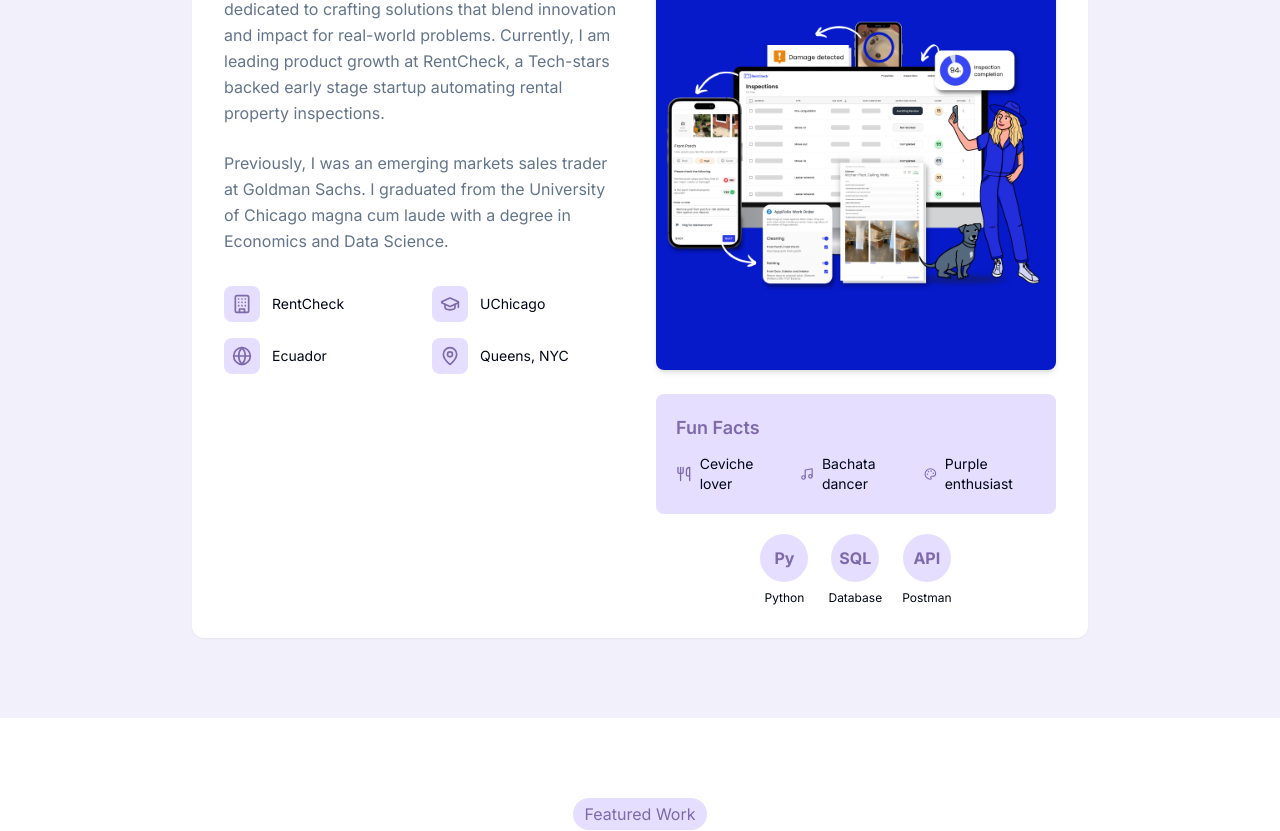
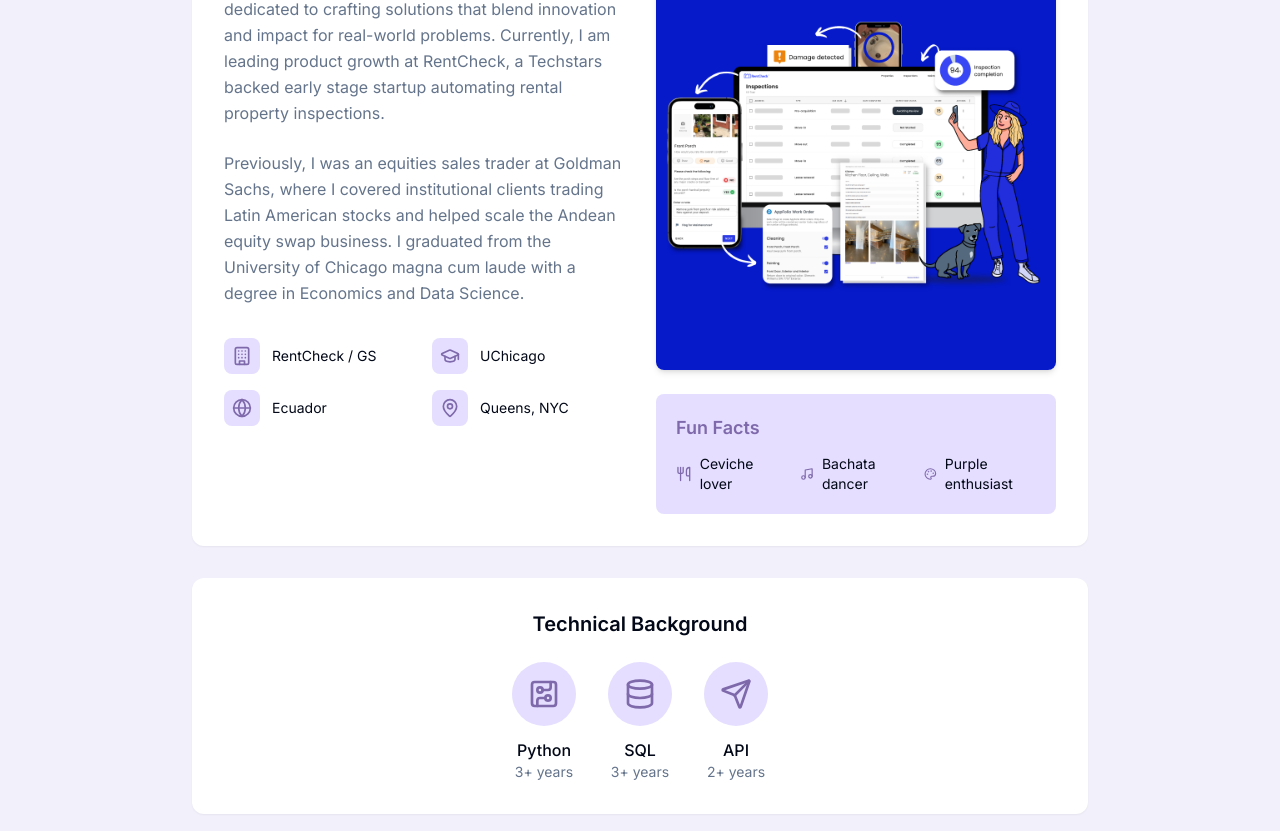
Before and after one commit to navjos/josselyn, a React (Vite) app: page / in a window 1280 px wide. Shown: the part 1078-1909 px from the top of the page. Built offline with nearby package versions, Linux system fonts and the light colour scheme.

Commit message:
Update About section content
Update the About section to reflect previous technical background and experience, including Goldman Sachs experience and RentCheck details. Also, update professional icon to include "GS".

```diff
--- a/src/components/About.tsx
+++ b/src/components/About.tsx
@@ -1,6 +1,6 @@
 
 import React, { useEffect, useRef } from 'react';
-import { Building, GraduationCap, Globe, MapPin, Music, Utensils, Palette } from 'lucide-react';
+import { Building, GraduationCap, Globe, MapPin, Music, Utensils, Palette, CircuitBoard, Database, Send } from 'lucide-react';
 
 const About = () => {
   const sectionRef = useRef<HTMLElement>(null);
@@ -38,14 +38,14 @@ const About = () => {
             Product, Impact, and Innovation
           </h2>
 
-          <div className="bg-white p-8 rounded-xl shadow-sm card-hover max-w-4xl w-full">
+          <div className="bg-white p-8 rounded-xl shadow-sm card-hover max-w-4xl w-full mb-8">
             <div className="flex flex-col md:flex-row gap-8">
               <div className="md:w-1/2">
                 <p className="text-muted-foreground mb-6 leading-relaxed">
-                  I'm a product professional and ecosystem builder dedicated to crafting solutions that blend innovation and impact for real-world problems. Currently, I am leading product growth at RentCheck, a Tech-stars backed early stage startup automating rental property inspections.
+                  I'm a product professional and ecosystem builder dedicated to crafting solutions that blend innovation and impact for real-world problems. Currently, I am leading product growth at RentCheck, a Techstars backed early stage startup automating rental property inspections.
                 </p>
                 <p className="text-muted-foreground mb-6 leading-relaxed">
-                  Previously, I was an emerging markets sales trader at Goldman Sachs. I graduated from the University of Chicago magna cum laude with a degree in Economics and Data Science.
+                  Previously, I was an equities sales trader at Goldman Sachs, where I covered institutional clients trading Latin American stocks and helped scale the Andean equity swap business. I graduated from the University of Chicago magna cum laude with a degree in Economics and Data Science.
                 </p>
 
                 <div className="grid grid-cols-2 gap-4 mt-8">
@@ -53,7 +53,7 @@ const About = () => {
                     <div className="p-2 bg-soft-purple rounded-lg">
                       <Building className="w-5 h-5 text-purple" />
                     </div>
-                    <span className="text-sm">RentCheck</span>
+                    <span className="text-sm">RentCheck / GS</span>
                   </div>
 
                   <div className="flex items-center gap-3">
@@ -103,31 +103,36 @@ const About = () => {
                     </div>
                   </div>
                 </div>
+              </div>
+            </div>
+          </div>
 
-                <div className="flex justify-center mt-5">
-                  <div className="flex gap-5">
+          {/* Technical background card */}
+          <div className="bg-white p-8 rounded-xl shadow-sm card-hover max-w-4xl w-full">
+            <h3 className="text-xl font-semibold mb-6 text-center">Technical Background</h3>
+            <div className="flex justify-center gap-8 flex-wrap">
               <div className="flex flex-col items-center">
-                      <div className="w-12 h-12 flex items-center justify-center bg-soft-purple rounded-full mb-2">
-                        <span className="font-bold text-purple">Py</span>
+                <div className="w-16 h-16 flex items-center justify-center bg-soft-purple rounded-full mb-3">
+                  <CircuitBoard className="w-8 h-8 text-purple" />
                 </div>
-                      <p className="text-xs text-center">Python</p>
+                <p className="font-medium">Python</p>
+                <p className="text-sm text-muted-foreground">3+ years</p>
               </div>
 
               <div className="flex flex-col items-center">
-                      <div className="w-12 h-12 flex items-center justify-center bg-soft-purple rounded-full mb-2">
-                        <span className="font-bold text-purple">SQL</span>
+                <div className="w-16 h-16 flex items-center justify-center bg-soft-purple rounded-full mb-3">
+                  <Database className="w-8 h-8 text-purple" />
                 </div>
-                      <p className="text-xs text-center">Database</p>
+                <p className="font-medium">SQL</p>
+                <p className="text-sm text-muted-foreground">3+ years</p>
               </div>
 
               <div className="flex flex-col items-center">
-                      <div className="w-12 h-12 flex items-center justify-center bg-soft-purple rounded-full mb-2">
-                        <span className="font-bold text-purple">API</span>
+                <div className="w-16 h-16 flex items-center justify-center bg-soft-purple rounded-full mb-3">
+                  <Send className="w-8 h-8 text-purple" />
                 </div>
-                      <p className="text-xs text-center">Postman</p>
-                    </div>
-                  </div>
-                </div>
+                <p className="font-medium">API</p>
+                <p className="text-sm text-muted-foreground">2+ years</p>
               </div>
             </div>
           </div>
```
Lines whose indentation alone changed are shown as unchanged.
